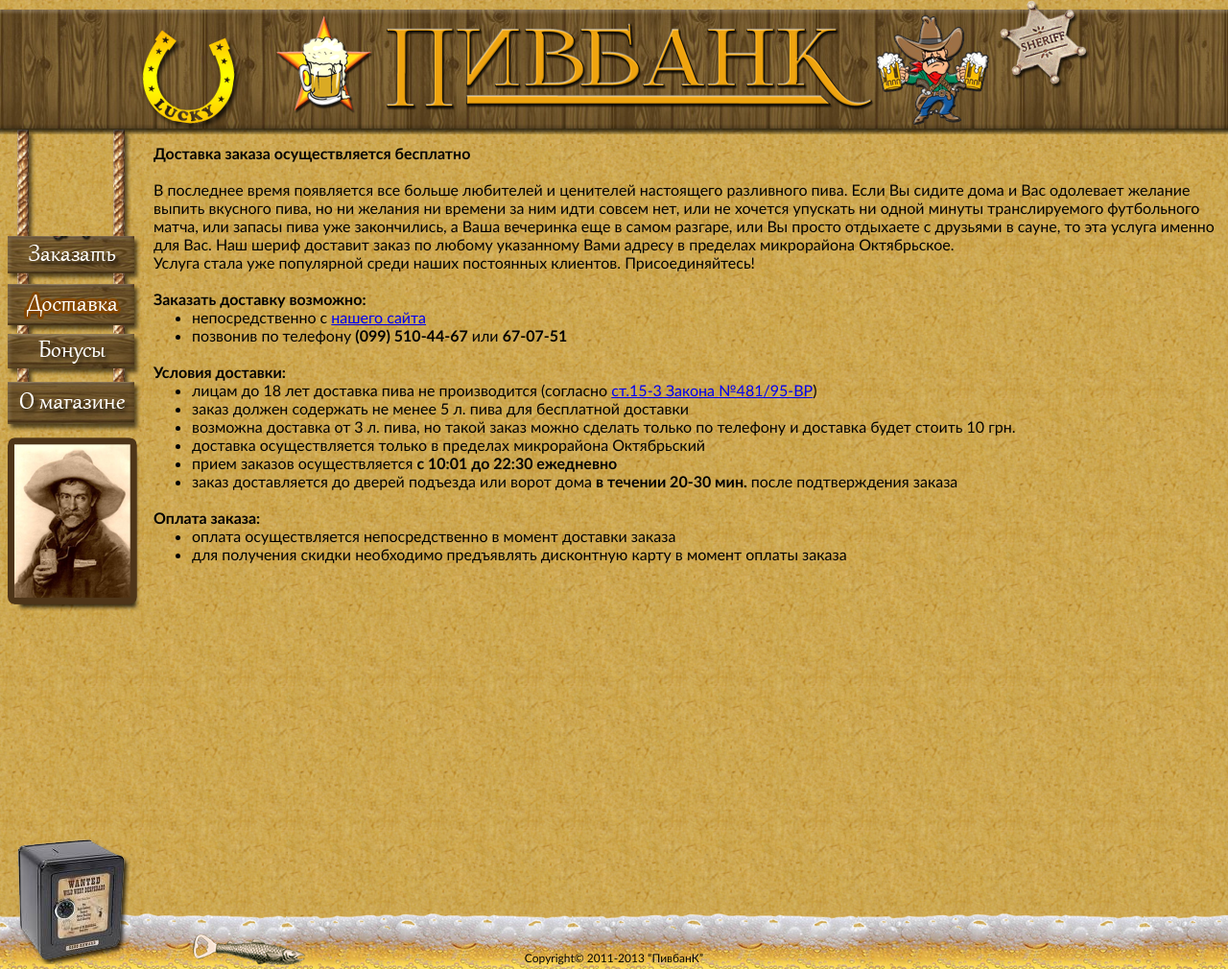
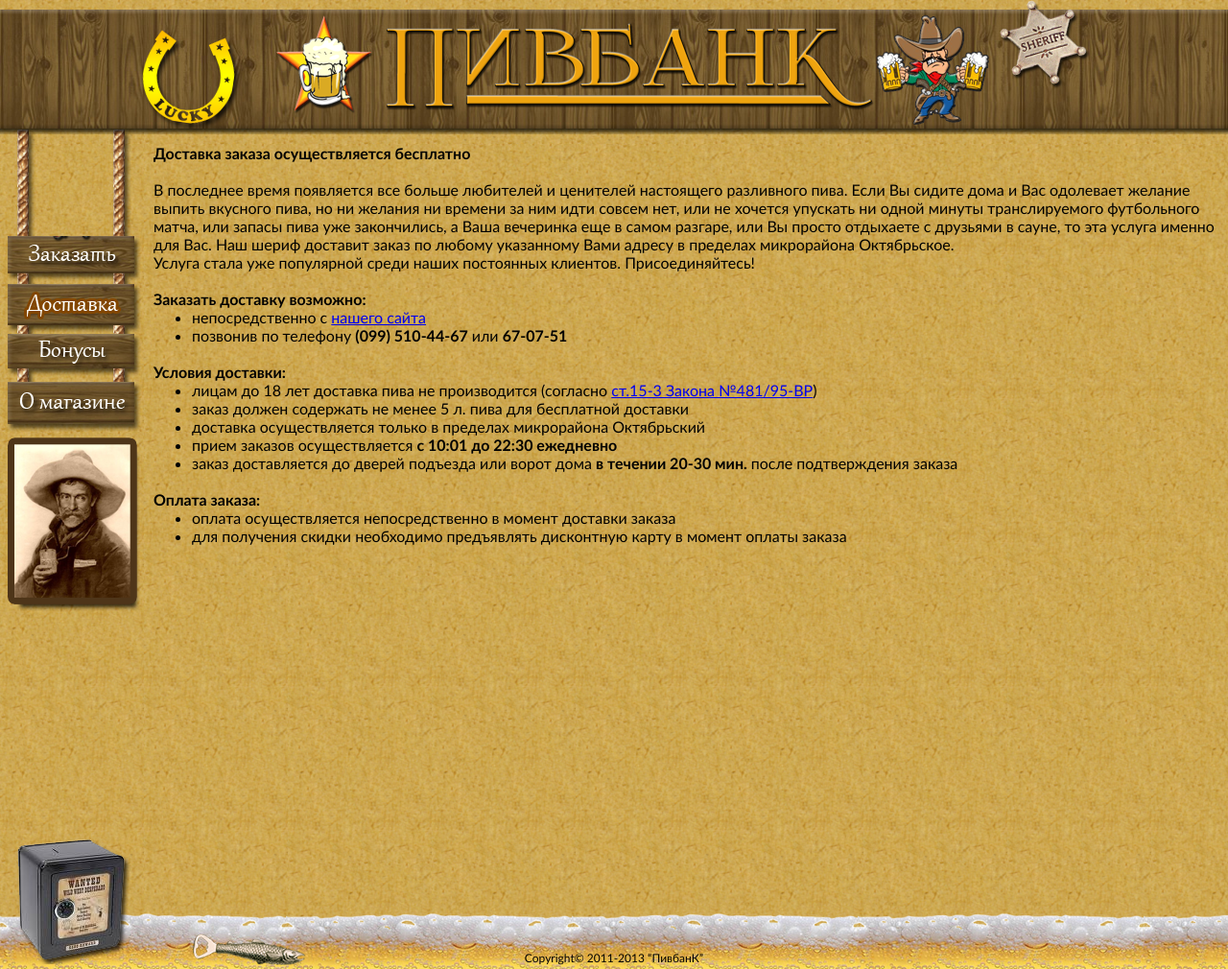
Before and after one commit to vadimbarda/pivbank, a plain HTML site: page delivery.html in a window 1280 px wide. Shown: the whole page at 96% size. Drawn offline with nearby package versions, Linux system fonts and the light colour scheme; files that its build step writes are made by us from their sources.

Commit message:
delivery conditions was changed, new logos was added

```diff
--- a/delivery.html
+++ b/delivery.html
@@ -45,7 +45,6 @@
 				<li>лицам до 18 лет доставка пива не производится (согласно <a href="http://zakon1.rada.gov.ua/cgi-bin/laws/main.cgi?nreg=481%2F95-%E2%F0&page=3#393">
 					ст.15-3 Закона №481/95-ВР</a>)</li>
 				<li>заказ должен содержать не менее 5 л. пива для бесплатной доставки</li>
-                <li>возможна доставка от 3 л. пива, но такой заказ можно сделать только по телефону и доставка будет стоить 10 грн.</li>
 				<li>доставка осуществляется только в пределах микрорайона Октябрьский</li>
 				<li>прием заказов осуществляется <b>с <span id="startTime">10:00</span> до <span
 					id="endTime">22:00</span> ежедневно</b></li>
```
Also changed, not shown: img/logo/burgerskoe.png (added), img/logo/cidre_grape.png (added), img/logo/kaltenberg.png (added), img/logo/limonad_mohito.png (added), 1 other file.
